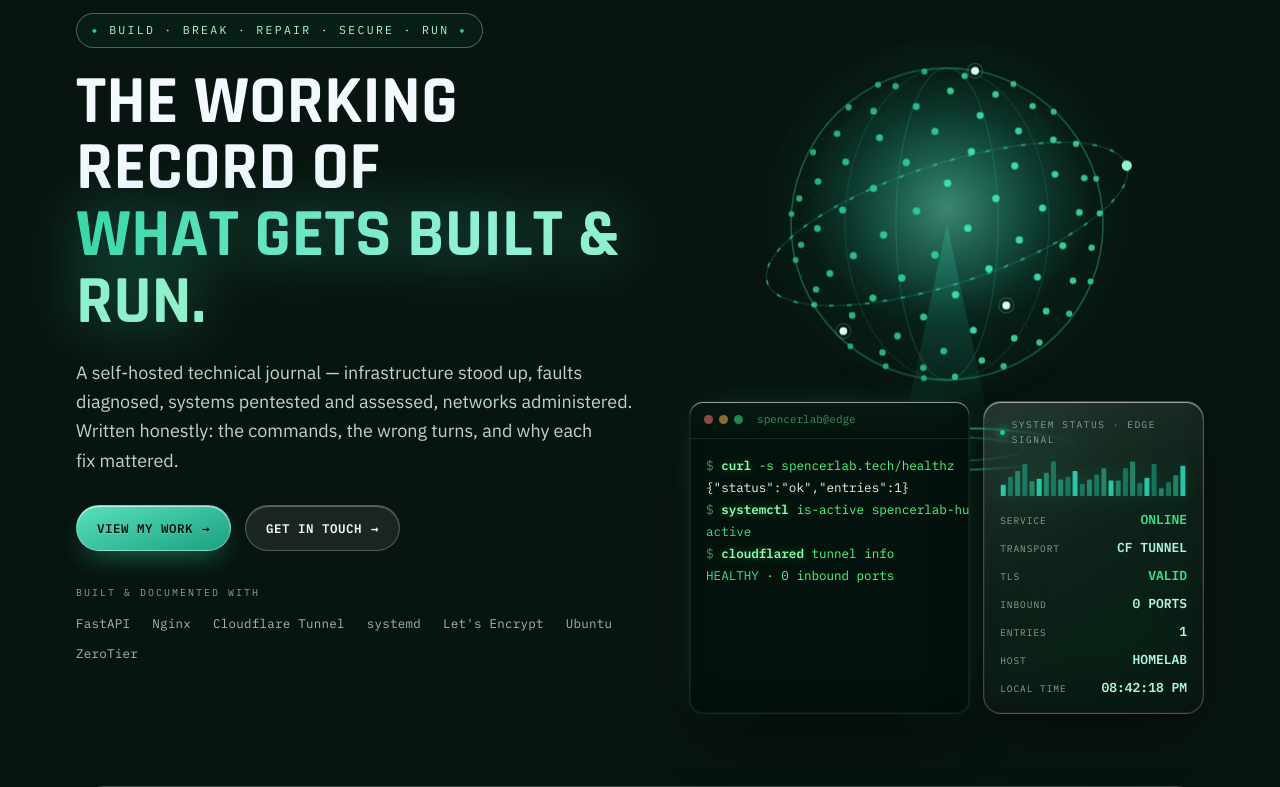
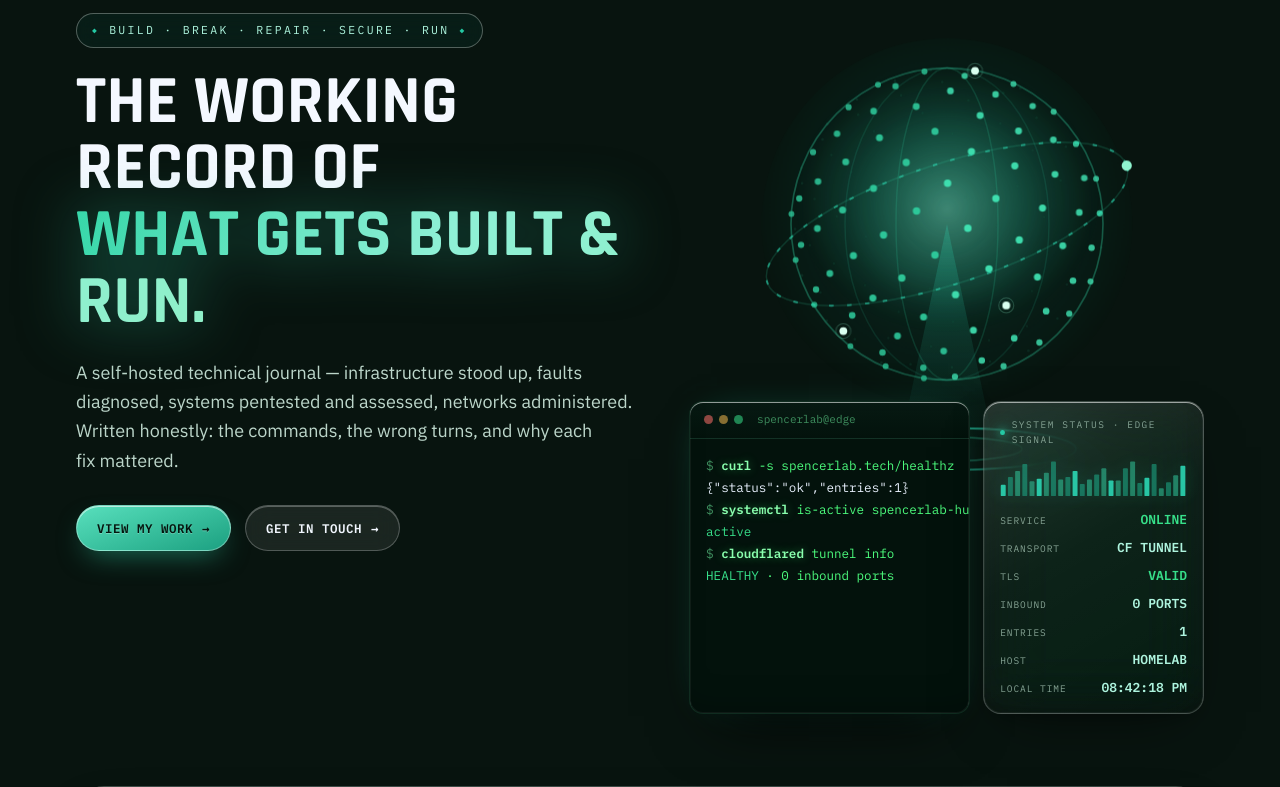
Before and after one commit to spencerawlson/spencerlab-hub, a FastAPI app: page / in a window 1280 px wide. Shown: the part 132-919 px from the top of the page. Run offline with FastAPI, Linux system fonts and the light colour scheme.

Commit message:
Fold the "Built & documented with" tech into Tech Stack; drop the hero block
Add self-hosted logos for Ubuntu, systemd, Let's Encrypt and ZeroTier (the
ones not already in the stack — FastAPI/Nginx/Cloudflare were) and remove the
"Built & documented with" row from the hero. Tech Stack is now 21 logo tiles.

Co-Authored-By: Claude Opus 4.8 <noreply@anthropic.com>

```diff
--- a/templates/home.html
+++ b/templates/home.html
@@ -11,12 +11,6 @@
       <div class="actions">
         <a class="btn primary" href="#projects">View my work <span class="arw">→</span></a>
         <a class="btn ghost" href="#contact">Get in touch <span class="arw">→</span></a>
-      </div>
-      <div class="trustedby">
-        <p class="tb-label">Built &amp; documented with</p>
-        <div class="tb-row">
-          <span>FastAPI</span><span>Nginx</span><span>Cloudflare Tunnel</span><span>systemd</span><span>Let's Encrypt</span><span>Ubuntu</span><span>ZeroTier</span>
-        </div>
       </div>
     </div>
 
@@ -260,10 +254,10 @@
     </div>
     {% set stack = [
       ["amazonwebservices","AWS"], ["azure","Azure"], ["googlecloud","GCP"], ["terraform","Terraform"],
-      ["kubernetes","Kubernetes"], ["docker","Docker"], ["linux","Linux"], ["python","Python"],
+      ["kubernetes","Kubernetes"], ["docker","Docker"], ["linux","Linux"], ["ubuntu","Ubuntu"], ["python","Python"],
       ["go","Go"], ["typescript","TypeScript"], ["react","React"], ["nodejs","Node.js"],
       ["postgresql","PostgreSQL"], ["mongodb","MongoDB"], ["fastapi","FastAPI"], ["nginx","Nginx"],
-      ["cloudflare","Cloudflare"]
+      ["cloudflare","Cloudflare"], ["systemd","systemd"], ["letsencrypt","Let's Encrypt"], ["zerotier","ZeroTier"]
     ] %}
     <div class="stackgrid">
       {% for s in stack %}
```
Also changed, not shown: static/logos/letsencrypt.svg (added), static/logos/systemd.svg (added), static/logos/ubuntu.svg (added), static/logos/zerotier.svg (added).
